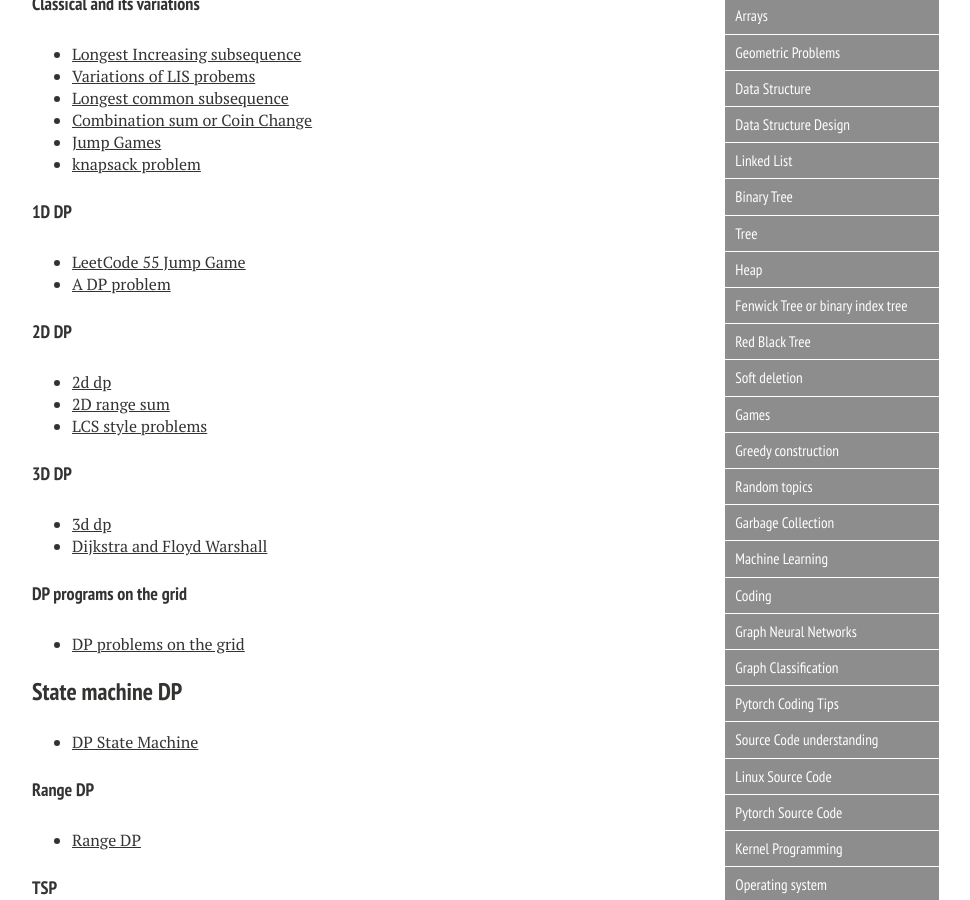
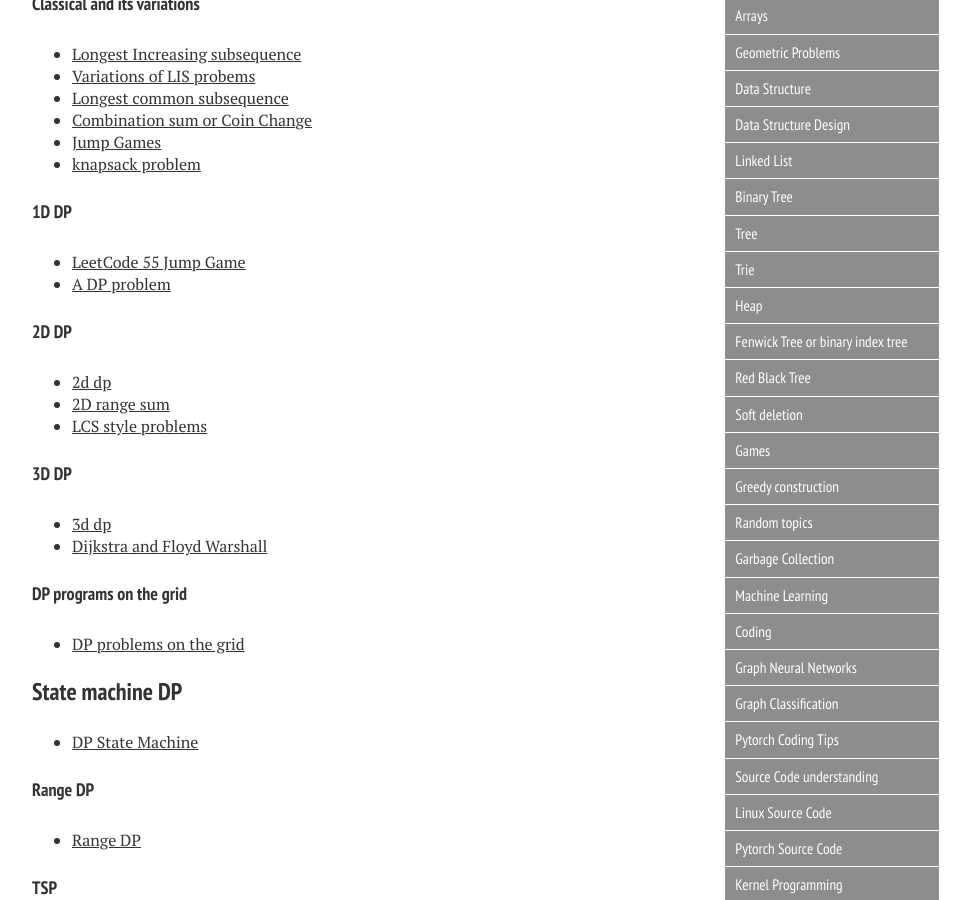
Before and after one commit to xiaokeshen/xiaokeshen.github.io, a Jekyll site: the page built from blog/index.md, in a window 1280 px wide and 900 px high, scrolled down 2058 px. Shown: the whole window, without its empty margins (288-1258 px from the left). Built offline with Jekyll 4.4.1, drawn with Linux system fonts in a browser that asks for light colours; nearby versions of some CDN libraries.

Commit message:
update trie

```diff
--- a/blog/index.md
+++ b/blog/index.md
@@ -230,6 +230,9 @@ My 'Serious' coding got started since I became a student as a Computer Science M
 ### Tree
 - [Tree problem](https://medium.com/@jim.morris.shen/tree-problem-54cc95adf0e8?sk=80c116c4ad164a3ff07bbe098509f857)
 
+### Trie
+- [Trie](https://medium.com/@jim.morris.shen/trie-950ab3de38c6?source=friends_link&sk=6734979336f8c8b76a5d2934aa67078a)
+
 ### Heap
 - [Implement a heap](https://medium.com/@jim.morris.shen/implement-a-heap-b36ee24ea0cf?source=friends_link&sk=7253e64b1021a3b0bd351a396876a177)
 
```
